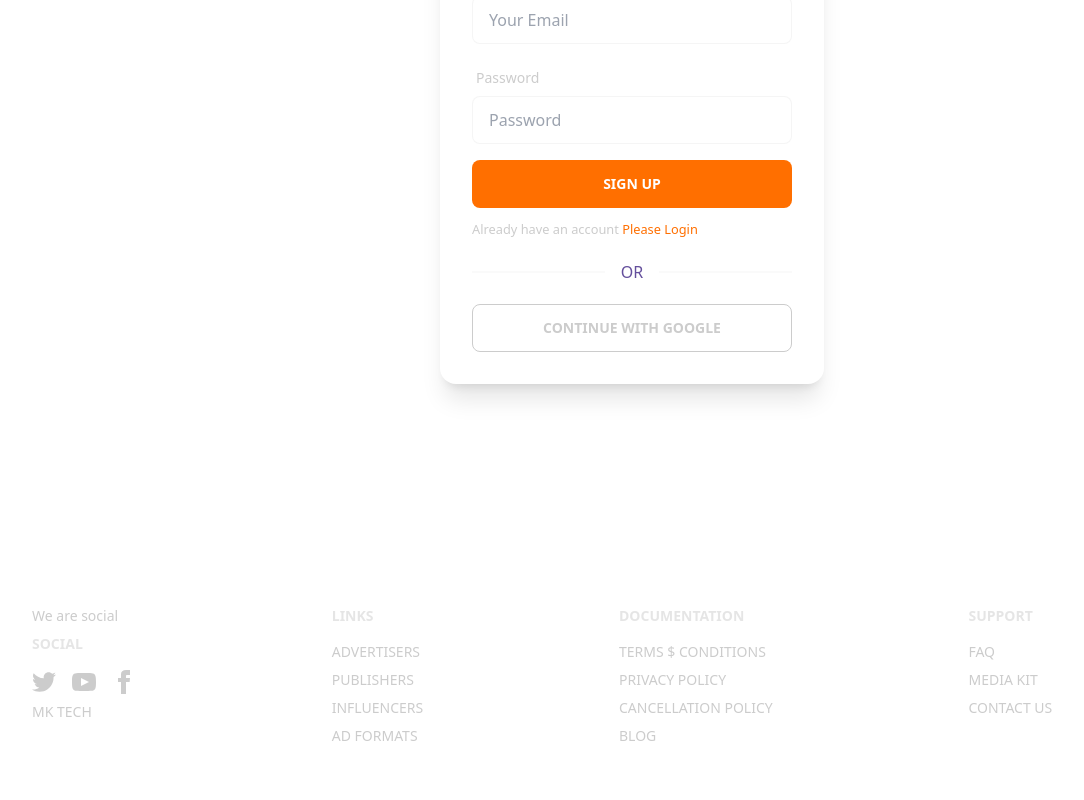
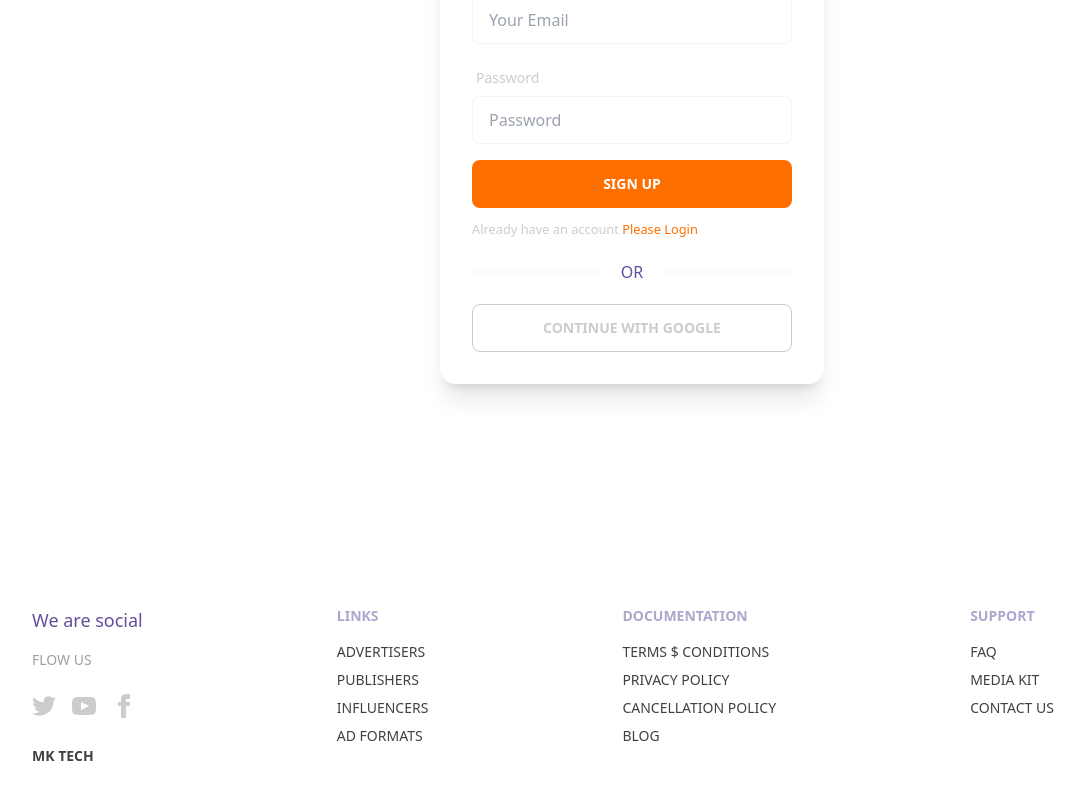
Before and after one commit to Moniruzzaman2525/MK-Tech, a React (Create React App) app: page /signup in a window 1280 px wide. Shown: the part 586-1386 px from the top of the page, without its empty margins (8-1092 px from the left). Built offline with nearby package versions, Linux system fonts and the light colour scheme.

Commit message:
finish the work

```diff
--- a/src/components/Dashboard/BannerAdd.js
+++ b/src/components/Dashboard/BannerAdd.js
@@ -10,7 +10,7 @@ const BannerAdd = () => {
             <div class="hero py-20">
                 <div class="hero-content flex-col lg:flex-row">
                     <div className='flex-1'>
-                        <img src="https://www.mktechinc.com/assets/new-website.png" class=" max-w-sm rounded-lg shadow-2xl" />
+                        <img src="https://img.freepik.com/free-photo/statue-liberty-with-cloudy-beautiful-sky_181624-1112.jpg?w=900&t=st=1654532873~exp=1654533473~hmac=11b124e4a12f8721e27f6fa2afd0ff2f60220767413ca146d379013ef260de3d" class=" max-w-sm rounded-lg shadow-2xl" />
                     </div>
                     <div className='flex-1'>
                         <div>
--- a/src/components/Dashboard/Native.js
+++ b/src/components/Dashboard/Native.js
@@ -10,7 +10,7 @@ const Native = () => {
             <div class="hero py-20">
                 <div class="hero-content flex-col lg:flex-row">
                     <div className='flex-1'>
-                        <img src="https://www.mktechinc.com/assets/new-website.png" class=" max-w-sm rounded-lg shadow-2xl" />
+                        <img src="https://img.freepik.com/free-psd/amazing-american-football-ball-3d-illustration_1419-2682.jpg?size=338&ext=jpg&ga=GA1.2.2090978668.1652901003" class=" max-w-sm rounded-lg shadow-2xl" />
                     </div>
                     <div className='flex-1'>
                         <div>
--- a/src/components/Dashboard/Skim.js
+++ b/src/components/Dashboard/Skim.js
@@ -10,7 +10,7 @@ const Skim = () => {
             <div class="hero py-20">
                 <div class="hero-content flex-col lg:flex-row">
                     <div className='flex-1'>
-                        <img src="https://www.mktechinc.com/assets/new-website.png" class=" max-w-sm rounded-lg shadow-2xl" />
+                        <img src="https://img.freepik.com/free-photo/3d-render-cylinder-hat-icon-3d-style-4th-july-concept-design_460848-13466.jpg?w=900&t=st=1654533027~exp=1654533627~hmac=e7a73fc76f943c320911859c1e4e8969a6ce6aa8395ce669114a056a86e98248" class=" max-w-sm rounded-lg shadow-2xl" />
                     </div>
                     <div className='flex-1'>
                         <div>
--- a/src/components/Footer/Footer.js
+++ b/src/components/Footer/Footer.js
@@ -7,34 +7,34 @@ const Footer = () => {
     return (
         <footer class="footer p-10 mt-20  text-base-content">
             <div>
-                <h2>We are social</h2>
-                <span class="footer-title">Social</span>
-                <div class="grid grid-flow-col gap-4">
+                <h2 className='text-secondary text-lg'>We are social</h2>
+                <span class="footer-title text-neutral font-medium mt-2">Flow us</span>
+                <div class="grid grid-flow-col gap-4 mt-2">
                     <a><svg xmlns="http://www.w3.org/2000/svg" width="24" height="24" viewBox="0 0 24 24" class="fill-current"><path d="M24 4.557c-.883.392-1.832.656-2.828.775 1.017-.609 1.798-1.574 2.165-2.724-.951.564-2.005.974-3.127 1.195-.897-.957-2.178-1.555-3.594-1.555-3.179 0-5.515 2.966-4.797 6.045-4.091-.205-7.719-2.165-10.148-5.144-1.29 2.213-.669 5.108 1.523 6.574-.806-.026-1.566-.247-2.229-.616-.054 2.281 1.581 4.415 3.949 4.89-.693.188-1.452.232-2.224.084.626 1.956 2.444 3.379 4.6 3.419-2.07 1.623-4.678 2.348-7.29 2.04 2.179 1.397 4.768 2.212 7.548 2.212 9.142 0 14.307-7.721 13.995-14.646.962-.695 1.797-1.562 2.457-2.549z"></path></svg></a>
                     <a><svg xmlns="http://www.w3.org/2000/svg" width="24" height="24" viewBox="0 0 24 24" class="fill-current"><path d="M19.615 3.184c-3.604-.246-11.631-.245-15.23 0-3.897.266-4.356 2.62-4.385 8.816.029 6.185.484 8.549 4.385 8.816 3.6.245 11.626.246 15.23 0 3.897-.266 4.356-2.62 4.385-8.816-.029-6.185-.484-8.549-4.385-8.816zm-10.615 12.816v-8l8 3.993-8 4.007z"></path></svg></a>
                     <a><svg xmlns="http://www.w3.org/2000/svg" width="24" height="24" viewBox="0 0 24 24" class="fill-current"><path d="M9 8h-3v4h3v12h5v-12h3.642l.358-4h-4v-1.667c0-.955.192-1.333 1.115-1.333h2.885v-5h-3.808c-3.596 0-5.192 1.583-5.192 4.615v3.385z"></path></svg></a>
                 </div>
-                <h2>MK TECH</h2>
+                <h2 className='text-neutral font-bold mt-5'>MK TECH</h2>
             </div>
             <div>
-                <span class="footer-title">Links</span>
-                <a class="link link-hover">ADVERTISERS</a>
-                <a class="link link-hover">PUBLISHERS</a>
-                <a class="link link-hover">INFLUENCERS</a>
-                <a class="link link-hover">AD FORMATS</a>
+                <span class="footer-title text-secondary">Links</span>
+                <a class="link link-hover text-neutral font-medium">ADVERTISERS</a>
+                <a class="link link-hover text-neutral font-medium">PUBLISHERS</a>
+                <a class="link link-hover text-neutral font-medium">INFLUENCERS</a>
+                <a class="link link-hover text-neutral font-medium">AD FORMATS</a>
             </div>
             <div>
-                <span class="footer-title">Documentation</span>
-                <a class="link link-hover">TERMS $ CONDITIONS</a>
-                <a class="link link-hover">PRIVACY POLICY</a>
-                <a class="link link-hover">CANCELLATION POLICY</a>
-                <a class="link link-hover">BLOG</a>
+                <span class="footer-title text-secondary">Documentation</span>
+                <a class="link link-hover text-neutral font-medium">TERMS $ CONDITIONS</a>
+                <a class="link link-hover text-neutral font-medium">PRIVACY POLICY</a>
+                <a class="link link-hover text-neutral font-medium">CANCELLATION POLICY</a>
+                <a class="link link-hover text-neutral font-medium">BLOG</a>
             </div>
             <div>
-                <span class="footer-title">Support</span>
-                <a class="link link-hover">FAQ</a>
-                <a class="link link-hover">MEDIA KIT</a>
-                <a class="link link-hover">CONTACT US</a>
+                <span class="footer-title text-secondary">Support</span>
+                <a class="link link-hover text-neutral font-medium">FAQ</a>
+                <a class="link link-hover text-neutral font-medium">MEDIA KIT</a>
+                <a class="link link-hover text-neutral font-medium">CONTACT US</a>
             </div>
         </footer>
     );
```
Also changed, not shown: src/components/Slider/Slider.js (+25 -24 lines).
